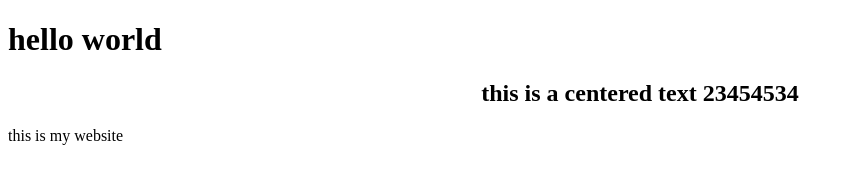
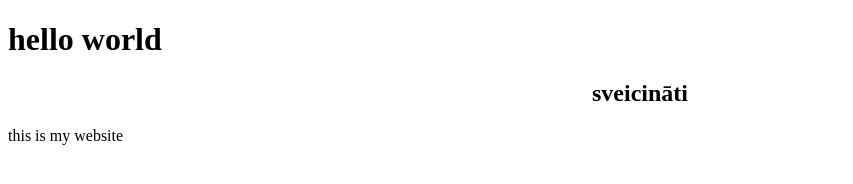
Before and after one commit to tomsgrigis/hello-me, a plain HTML site: page index.html in a window 1280 px wide. Shown: the whole page, without its empty margins (0-853 px from the left). Drawn offline with Linux system fonts and the light colour scheme.

Commit message:
samainīju tekstu

```diff
--- a/index.html
+++ b/index.html
@@ -6,7 +6,7 @@
     <h1>hello world</h1>
 </head>
 <body>
-    <center><h2>this is a centered text 23454534</h2></center>
+    <center><h2>sveicināti</h2></center>
     <p>this is my website</p>
 </body>
 </html>
```
